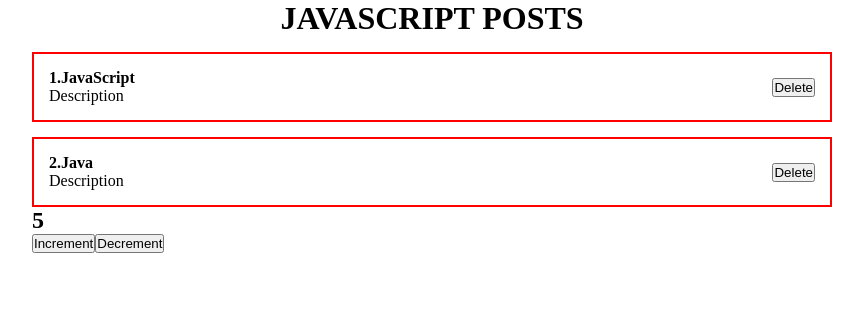
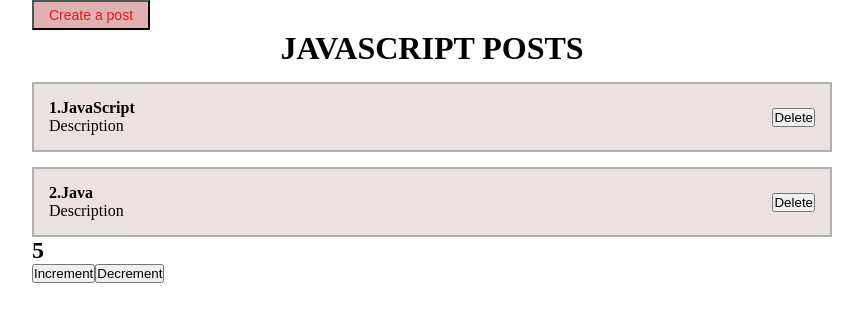
Before and after one commit to elis-11/2-react, a React (Create React App) app: page / in a window 1280 px wide. Shown: the top 322 px of the page, without its empty margins (208-1071 px from the left). Built offline with nearby package versions, Linux system fonts and the light colour scheme.

Commit message:
MyButton.jsx

```diff
--- a/src/App.js
+++ b/src/App.js
@@ -1,6 +1,7 @@
 import React, {useState} from 'react'
 import Counter from "./components/Counter";
 import PostList from './components/PostList';
+import MyButton from './components/UI/button/MyButton';
 import "./scss/App.scss";
 
 const App = () => {
@@ -11,6 +12,10 @@ const App = () => {
 
   return (
     <div className="App">
+      <form>
+
+        <MyButton>Create a post</MyButton>
+      </form>
     <PostList posts={posts} title={'JAVASCRIPT POSTS'} />
       <Counter />
     </div>
--- a/src/components/PostList.jsx
+++ b/src/components/PostList.jsx
@@ -1,5 +1,6 @@
 import React from "react";
 import PostItem from "./PostItem";
+import '../scss/PostList.scss';
 
 const PostList = ({ posts, title }) => {
   return (
--- /dev/null
+++ b/src/components/UI/button/MyButton.jsx
@@ -0,0 +1,14 @@
+import React from "react";
+import "./MyButton.scss";
+
+const MyButton = ({children, ...props}) => {
+  return (
+<div className="MyButton">
+    <button className="btn">
+    {children}
+  </button>
+</div>
+    )
+};
+
+export default MyButton;
--- /dev/null
+++ b/src/components/UI/button/MyButton.scss
@@ -0,0 +1,11 @@
+.MyButton {
+  .btn {
+    padding: 5px 15px;
+    color: rgb(230, 24, 24);
+    font-size: 14px;
+    background: transparent;
+    background-color: rgb(226, 176, 176);
+    //   border: 1px solid rgb(223, 35, 35);
+    cursor: pointer;
+  }
+}
--- a/src/scss/App.scss
+++ b/src/scss/App.scss
@@ -10,11 +10,3 @@
 .App {
   width: 800px;
 }
-.post {
-  display: flex;
-  padding: 15px;
-  border: 2px solid red;
-  margin-top: 15px;
-  justify-content: space-between;
-  align-items: center;
-}
--- /dev/null
+++ b/src/scss/PostList.scss
@@ -0,0 +1,9 @@
+.post {
+    display: flex;
+    padding: 15px;
+    border: 2px solid rgb(179, 175, 175);
+    background-color: rgb(236, 225, 225);
+    margin-top: 15px;
+    justify-content: space-between;
+    align-items: center;
+  }
```
